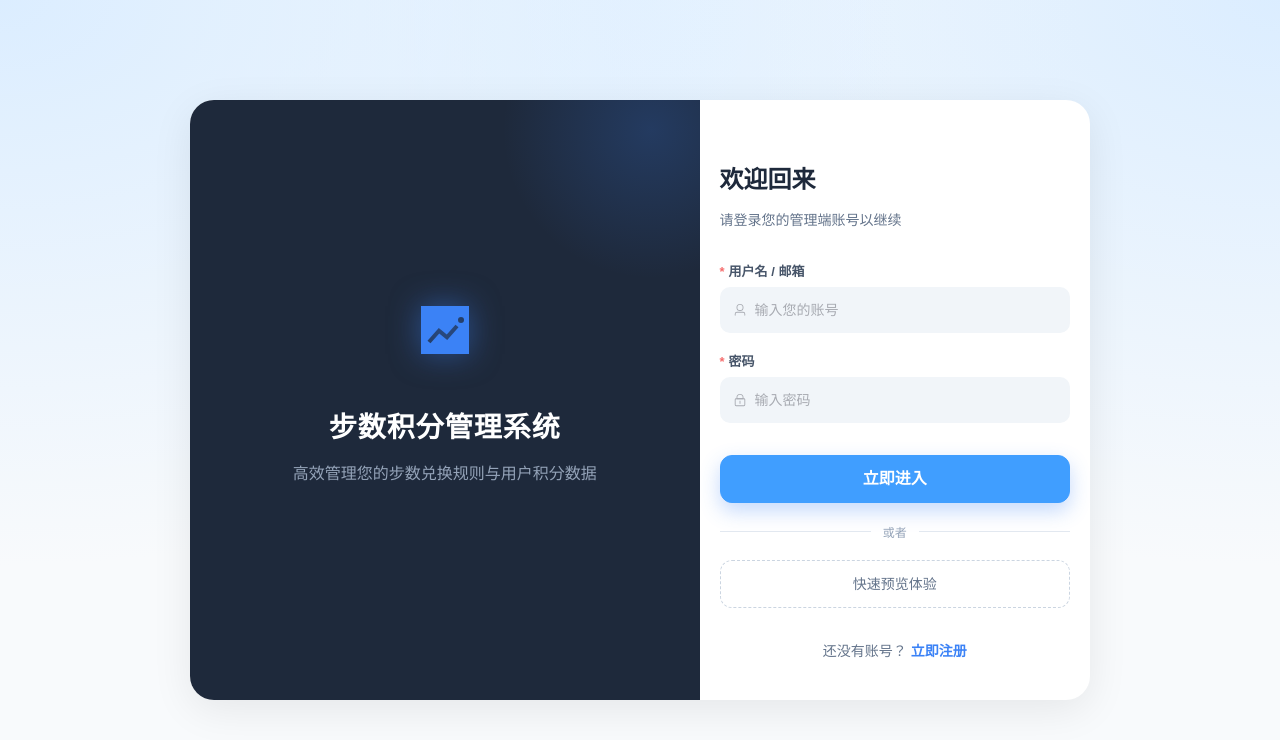
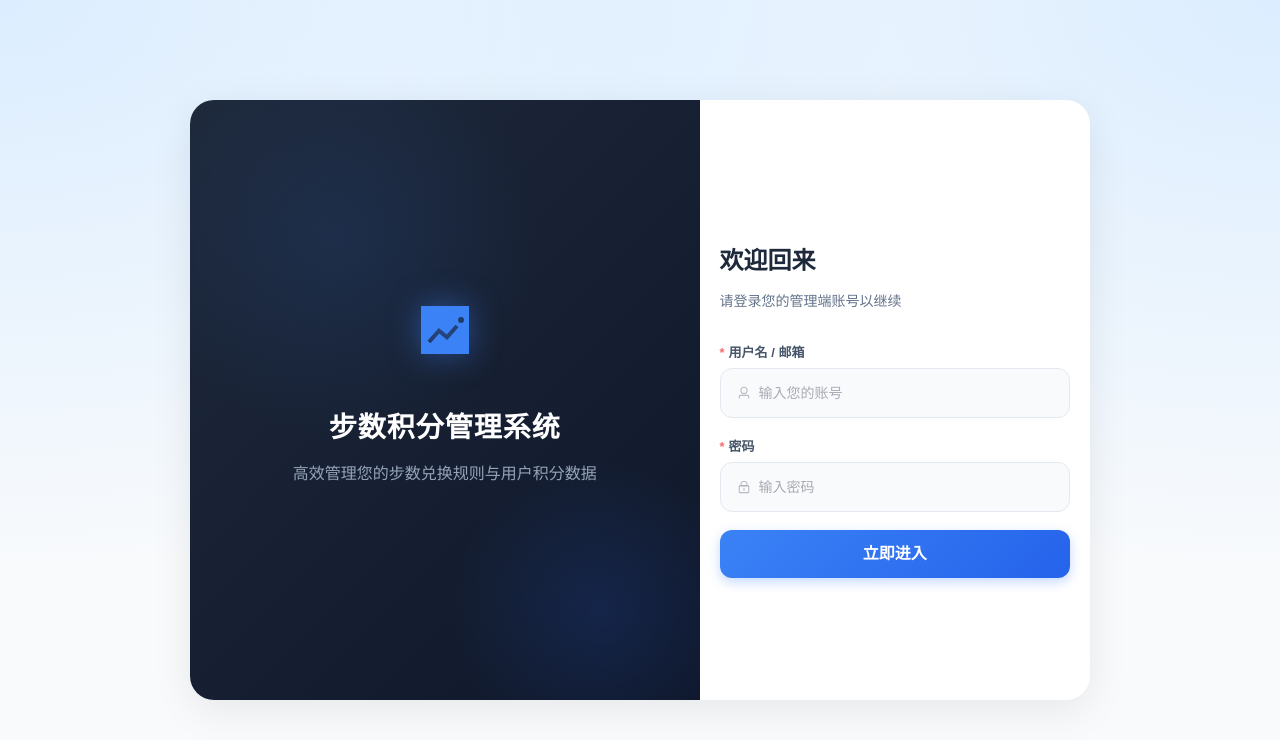
Before and after one commit to RichardWen924/HarmonyOS-Smart-Step-Platform, a Vue app in the folder hssp-web-admin/: page /login in a window 1280 px wide. Shown: the top 740 px of the page. Built offline with nearby package versions, Linux system fonts and the light colour scheme.

Commit message:
移除管理员注册功能

```diff
--- a/hssp-web-admin/src/api/auth.js
+++ b/hssp-web-admin/src/api/auth.js
@@ -1,20 +1,4 @@
 import request from '../utils/request';
-
-export const sendVerification = (email) => {
-  return request({
-    url: '/admin/send-verification',
-    method: 'post',
-    data: { email }
-  });
-};
-
-export const register = (data) => {
-  return request({
-    url: '/admin/register',
-    method: 'post',
-    data
-  });
-};
 
 export const login = (data) => {
   return request({
--- a/hssp-web-admin/src/views/Login.vue
+++ b/hssp-web-admin/src/views/Login.vue
@@ -11,61 +11,24 @@
       <div class="login-right">
         <div class="form-wrapper">
           <div class="form-header">
-            <h2>{{ isLogin ? '欢迎回来' : '快速注册' }}</h2>
-            <p>{{ isLogin ? '请登录您的管理端账号以继续' : '创建一个新的管理员账号' }}</p>
+            <h2>欢迎回来</h2>
+            <p>请登录您的管理端账号以继续</p>
           </div>
 
           <el-form ref="formRef" :model="form" :rules="rules" label-position="top" @keyup.enter="handleSubmit">
-            <template v-if="isLogin">
             <el-form-item label="用户名 / 邮箱" prop="username">
               <el-input v-model="form.username" placeholder="输入您的账号" :prefix-icon="User" />
             </el-form-item>
             <el-form-item label="密码" prop="password">
               <el-input v-model="form.password" type="password" show-password placeholder="输入密码" :prefix-icon="Lock" />
             </el-form-item>
-            </template>
-
-            <template v-else>
-              <el-form-item label="注册邮箱" prop="email">
-                <el-input v-model="form.email" placeholder="example@domain.com" :prefix-icon="Message" />
-              </el-form-item>
-              <el-form-item label="验证码" prop="verification">
-                <div class="code-row">
-                  <el-input v-model="form.verification" placeholder="验证码" :prefix-icon="Checked" />
-                  <el-button
-                    @click="handleSendCode"
-                    :disabled="isSending"
-                    :loading="sending"
-                    class="send-code-btn"
-                  >
-                    {{ sendBtnText }}
-                  </el-button>
-                </div>
-              </el-form-item>
-              <el-form-item label="设置新密码" prop="newPassword">
-                <el-input v-model="form.newPassword" type="password" show-password placeholder="请设置登录密码" :prefix-icon="Lock" />
-              </el-form-item>
-            </template>
 
             <div class="form-actions">
               <el-button type="primary" class="main-btn" :loading="loading" @click="handleSubmit">
-                {{ isLogin ? '立即进入' : '完成注册' }}
-              </el-button>
-
-              <div class="divider">
-                <span>或者</span>
-              </div>
-
-              <el-button v-if="isLogin" type="default" class="preview-btn" @click="handlePreview">
-                快速预览体验
+                立即进入
               </el-button>
             </div>
           </el-form>
-
-          <div class="form-footer">
-            <span>{{ isLogin ? '还没有账号？' : '已经有账号？' }}</span>
-            <a @click="toggleMode" class="toggle-link">{{ isLogin ? '立即注册' : '返回登录' }}</a>
-          </div>
         </div>
       </div>
     </div>
@@ -73,82 +36,27 @@
 </template>
 
 <script setup>
-import { ref, reactive, computed } from 'vue';
+import { ref, reactive } from 'vue';
 import { useRouter } from 'vue-router';
 import { ElMessage } from 'element-plus';
-import { User, Lock, Message, Checked, TrendCharts } from '@element-plus/icons-vue';
-import { login, register, sendVerification } from '../api/auth';
+import { User, Lock, TrendCharts } from '@element-plus/icons-vue';
+import { login } from '../api/auth';
 import { useUserStore } from '../stores/user';
 
 const router = useRouter();
 const userStore = useUserStore();
 
-const isLogin = ref(true);
 const loading = ref(false);
-const sending = ref(false);
-const sendTimer = ref(null);
-const countdown = ref(0);
 
 const formRef = ref(null);
 const form = reactive({
   username: '',
-  password: '',
-  email: '',
-  verification: '',
-  newPassword: ''
+  password: ''
 });
 
-const rules = computed(() => {
-  if (isLogin.value) {
-    return {
+const rules = {
   username: [{ required: true, message: '请输入账号', trigger: 'blur' }],
   password: [{ required: true, message: '请输入密码', trigger: 'blur' }]
-    };
-  } else {
-    return {
-      email: [
-        { required: true, message: '请输入邮箱', trigger: 'blur' },
-        { type: 'email', message: '请输入有效的邮箱地址', trigger: 'blur' }
-      ],
-      verification: [{ required: true, message: '请输入验证码', trigger: 'blur' }],
-      newPassword: [{ required: true, message: '请设置密码', trigger: 'blur' }]
-    };
-  }
-});
-
-const isSending = computed(() => countdown.value > 0);
-const sendBtnText = computed(() => isSending.value ? `${countdown.value}s` : '发送验证码');
-
-const toggleMode = () => {
-  isLogin.value = !isLogin.value;
-  formRef.value?.resetFields();
-};
-
-const handleSendCode = async () => {
-  if (!form.email) {
-    ElMessage.warning('请先输入邮箱');
-    return;
-  }
-  formRef.value?.validateField('email', async (valid) => {
-    if (valid) {
-      try {
-        sending.value = true;
-        await sendVerification(form.email);
-        ElMessage.success('验证码发送成功');
-        countdown.value = 60;
-        sendTimer.value = setInterval(() => {
-          countdown.value--;
-          if (countdown.value <= 0) {
-            clearInterval(sendTimer.value);
-          }
-        }, 1000);
-      } catch (e) {
-        // request.js already throws and shows error
-      } finally {
-        sending.value = false;
-      }
-    }
-  });
 };
 
 const handleSubmit = async () => {
@@ -157,7 +65,6 @@ const handleSubmit = async () => {
     if (valid) {
       loading.value = true;
       try {
-        if (isLogin.value) {
         const res = await login({ username: form.username, password: form.password });
         const token = res.data?.token || res.data; // assume token is inside data
         if (token) {
@@ -167,11 +74,6 @@ const handleSubmit = async () => {
         } else {
            ElMessage.error('登录响应中未发现 Token');
         }
-        } else {
-          await register({ email: form.email, verification: form.verification, password: form.newPassword });
-          ElMessage.success('注册成功，请登录');
-          toggleMode();
-        }
       } catch (e) {
          // handled by request.js
       } finally {
@@ -179,13 +81,6 @@ const handleSubmit = async () => {
       }
     }
   });
-};
-
-// 临时预览函数
-const handlePreview = () => {
-  userStore.setToken('preview_token');
-  ElMessage.success('已进入预览模式');
-  router.push('/points-rule');
 };
 </script>
 
@@ -214,7 +109,7 @@ const handlePreview = () => {
 
 .login-left {
   flex: 1.1;
-  background-color: #1e293b;
+  background: linear-gradient(135deg, #1e293b 0%, #0f172a 100%);
   display: flex;
   justify-content: center;
   align-items: center;
@@ -224,14 +119,25 @@ const handlePreview = () => {
   overflow: hidden;
 }
 
+.login-left::before {
+  content: "";
+  position: absolute;
+  top: -10%;
+  left: -10%;
+  width: 400px;
+  height: 400px;
+  background: radial-gradient(circle, rgba(59, 130, 246, 0.1) 0%, transparent 70%);
+  border-radius: 50%;
+}
+
 .login-left::after {
   content: "";
   position: absolute;
-  top: -20%;
-  right: -20%;
+  bottom: -10%;
+  right: -10%;
   width: 300px;
   height: 300px;
-  background: radial-gradient(circle, rgba(59, 130, 246, 0.2) 0%, transparent 70%);
+  background: radial-gradient(circle, rgba(37, 99, 235, 0.15) 0%, transparent 70%);
   border-radius: 50%;
 }
 
@@ -296,103 +202,52 @@ const handlePreview = () => {
 }
 
 :deep(.el-input__wrapper) {
-  background-color: #f1f5f9;
+  background-color: #f8fafc;
   box-shadow: none !important;
-  border: 1px solid transparent;
-  border-radius: 10px;
-  padding: 0 12px;
-  height: 44px;
+  border: 1px solid #e2e8f0;
+  border-radius: 12px;
+  padding: 0 16px;
+  height: 48px;
   transition: all 0.3s;
 }
 
 :deep(.el-input__wrapper.is-focus) {
   background-color: #fff;
   border-color: #3b82f6;
+  box-shadow: 0 0 0 2px rgba(59, 130, 246, 0.1) !important;
 }
 
 :deep(.el-input__prefix-icon) {
-  color: #94a3b8;
-}
-
-.code-row {
-  display: flex;
-  gap: 12px;
-  width: 100%;
-}
-
-.send-code-btn {
-  height: 44px !important;
-  border-radius: 10px !important;
-  min-width: 100px;
+  color: #64748b;
+  font-size: 18px;
 }
 
 .form-actions {
-  margin-top: 32px;
-  display: flex;
-  flex-direction: column;
-  gap: 16px;
+  margin-top: 16px;
 }
 
 .main-btn {
+  width: 100%;
   height: 48px !important;
   border-radius: 12px !important;
   font-size: 16px !important;
   font-weight: 600 !important;
-  box-shadow: 0 8px 20px rgba(59, 130, 246, 0.3) !important;
+  background: linear-gradient(135deg, #3b82f6 0%, #2563eb 100%) !important;
+  border: none !important;
+  box-shadow: 0 4px 12px rgba(59, 130, 246, 0.3) !important;
+  transition: all 0.3s !important;
 }
 
-.preview-btn {
-  height: 48px !important;
-  border-radius: 12px !important;
-  font-weight: 500 !important;
-  border: 1px dashed #cbd5e1 !important;
-  color: #64748b !important;
-}
-
-.divider {
-  display: flex;
-  align-items: center;
-  gap: 12px;
-  width: 100%;
-  margin: 4px 0;
-}
-
-.divider::before, .divider::after {
-  content: "";
-  flex: 1;
-  height: 1px;
-  background-color: #e2e8f0;
-}
-
-.divider span {
-  font-size: 12px;
-  color: #94a3b8;
-}
-
-.form-footer {
-  margin-top: 32px;
-  text-align: center;
-  font-size: 14px;
-  color: #64748b;
-}
-
-.toggle-link {
-  color: #3b82f6;
-  font-weight: 600;
-  cursor: pointer;
-  margin-left: 4px;
-  text-decoration: none;
-  transition: opacity 0.2s;
-}
-
-.toggle-link:hover {
-  opacity: 0.8;
+.main-btn:hover {
+  transform: translateY(-2px);
+  box-shadow: 0 6px 16px rgba(59, 130, 246, 0.4) !important;
 }
 
 @media (max-width: 768px) {
   .login-box {
     width: 400px;
     min-height: auto;
+    margin: 20px;
   }
   .login-left {
     display: none;
```
Lines whose indentation alone changed are shown as unchanged.
